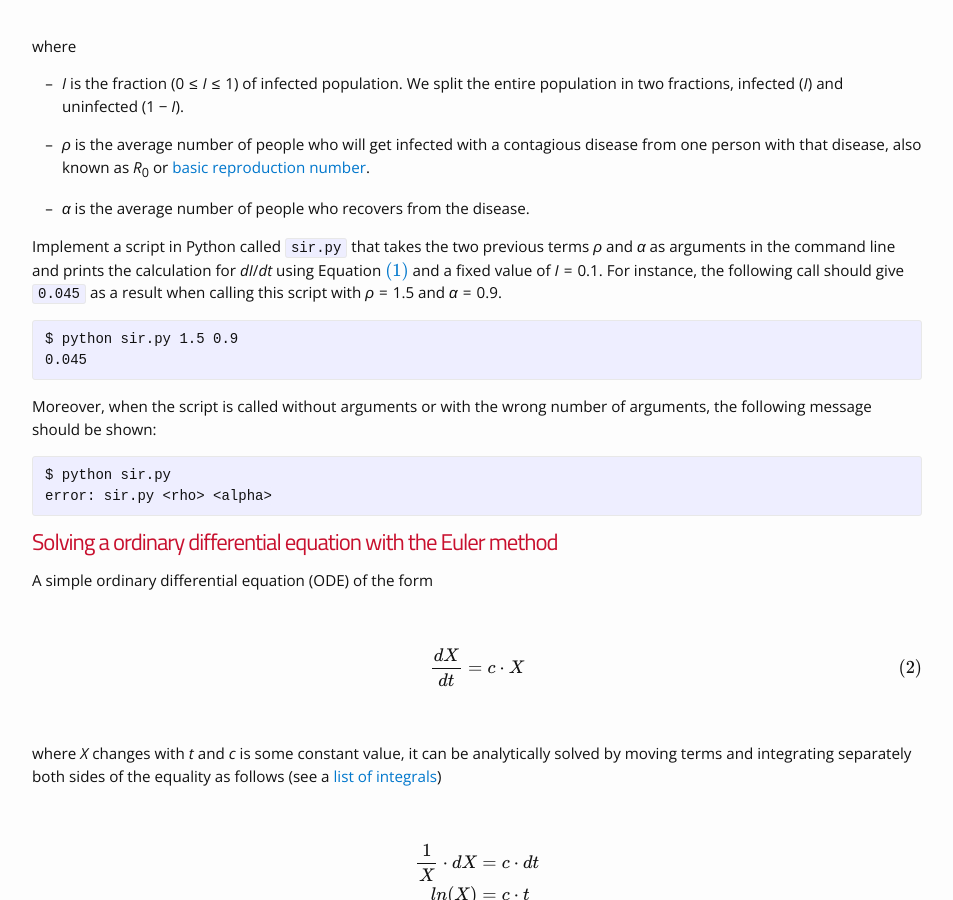
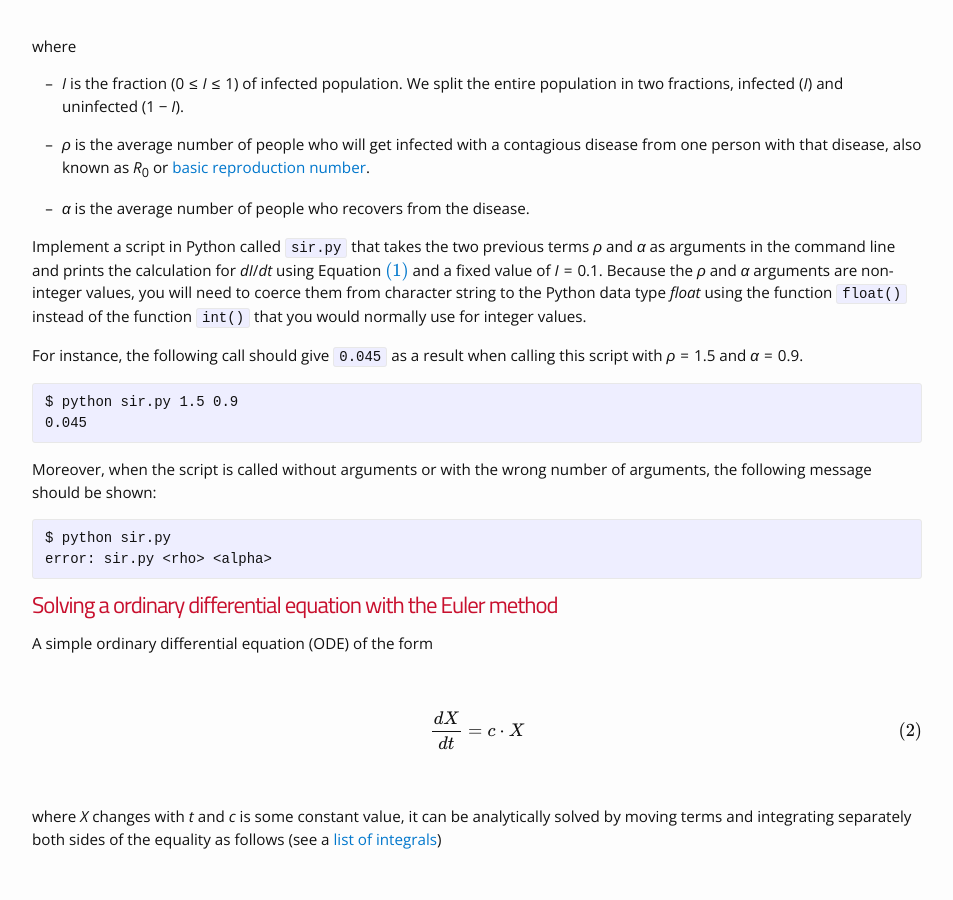
Before and after one commit to funcompbio/funcompbio.github.io, a Jekyll site: the page built from practical6/practical6.md, in a window 1280 px wide and 900 px high, scrolled down 1196 px. Shown: the whole window, without its empty margins (163-1116 px from the left). Built offline with Jekyll 4.4.1, drawn with Linux system fonts in a browser that asks for light colours; nearby versions of some CDN libraries; formulas are drawn with MathJax 3.

Commit message:
Updated practical 6.

```diff
--- a/practical6/practical6.html
+++ b/practical6/practical6.html
@@ -32,7 +32,8 @@ pip install matplotlib</code></pre>
 <li><p><span class="math inline"><em>ρ</em></span> is the average number of people who will get infected with a contagious disease from one person with that disease, also known as <span class="math inline"><em>R</em><sub>0</sub></span> or <a href="https://en.wikipedia.org/wiki/Basic_reproduction_number">basic reproduction number</a>.</p></li>
 <li><p><span class="math inline"><em>α</em></span> is the average number of people who recovers from the disease.</p></li>
 </ul>
-<p>Implement a script in Python called <code>sir.py</code> that takes the two previous terms <span class="math inline"><em>ρ</em></span> and <span class="math inline"><em>α</em></span> as arguments in the command line and prints the calculation for <span class="math inline"><em>d</em><em>I</em>/<em>d</em><em>t</em></span> using Equation <span class="math inline">$\eqref{eq:sir}$</span> and a fixed value of <span class="math inline"><em>I</em> = 0.1</span>. For instance, the following call should give <code>0.045</code> as a result when calling this script with <span class="math inline"><em>ρ</em> = 1.5</span> and <span class="math inline"><em>α</em> = 0.9</span>.</p>
+<p>Implement a script in Python called <code>sir.py</code> that takes the two previous terms <span class="math inline"><em>ρ</em></span> and <span class="math inline"><em>α</em></span> as arguments in the command line and prints the calculation for <span class="math inline"><em>d</em><em>I</em>/<em>d</em><em>t</em></span> using Equation <span class="math inline">$\eqref{eq:sir}$</span> and a fixed value of <span class="math inline"><em>I</em> = 0.1</span>. Because the <span class="math inline"><em>ρ</em></span> and <span class="math inline"><em>α</em></span> arguments are non-integer values, you will need to coerce them from character string to the Python data type <em>float</em> using the function <code>float()</code> instead of the function <code>int()</code> that you would normally use for integer values.</p>
+<p>For instance, the following call should give <code>0.045</code> as a result when calling this script with <span class="math inline"><em>ρ</em> = 1.5</span> and <span class="math inline"><em>α</em> = 0.9</span>.</p>
 <pre><code>$ python sir.py 1.5 0.9
 0.045</code></pre>
 <p>Moreover, when the script is called without arguments or with the wrong number of arguments, the following message should be shown:</p>
```
